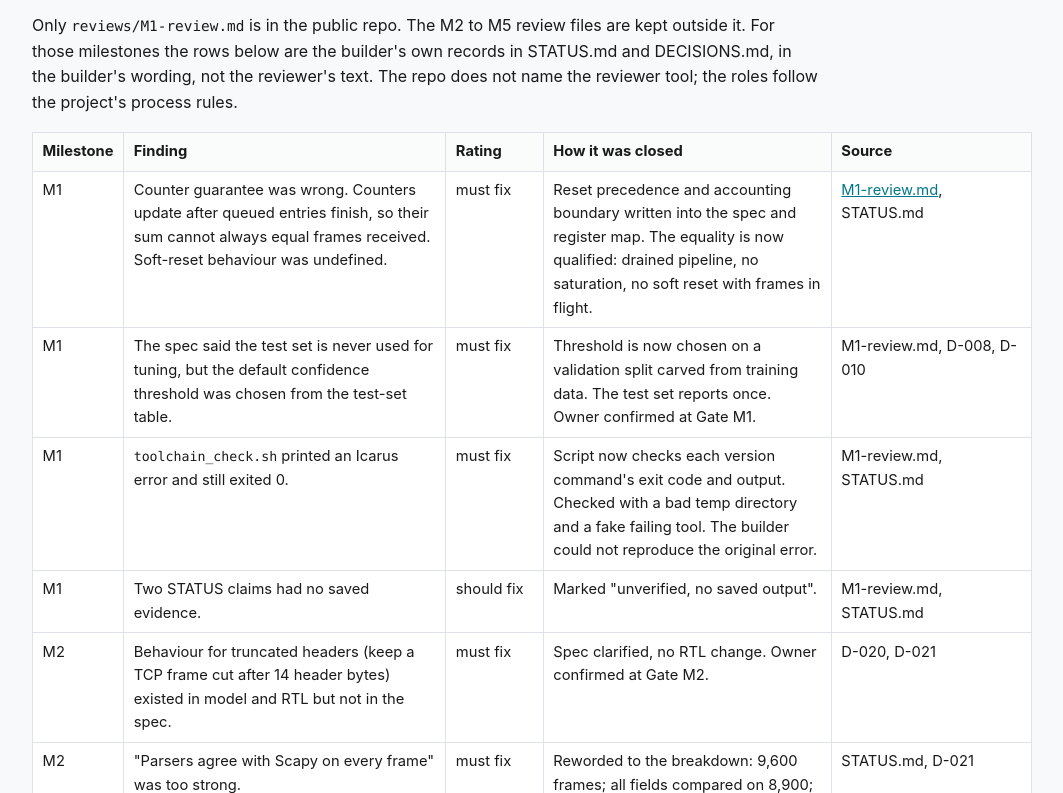
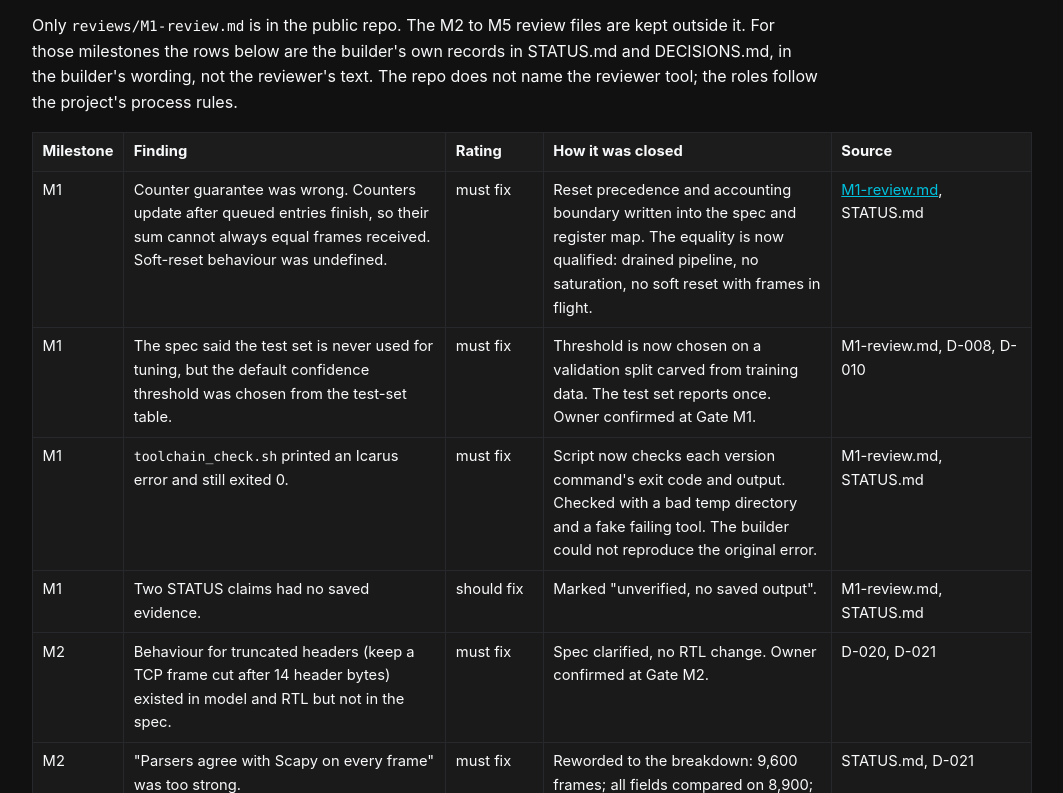
Before and after one commit to bavafa/neurogate, a plain HTML site: page site/index.html in a window 1280 px wide. Shown: the part 2367-3160 px from the top of the page, without its empty margins (108-1171 px from the left). Drawn offline with Linux system fonts and the light colour scheme.

Commit message:
Make the site dark-only and let wide tables scroll on small screens
The page followed each viewer's light/dark setting, so it looked different between browsers. It is now dark for everyone. The findings, timing and verification tables get a minimum width so they scroll sideways inside their box on phones instead of squeezing into tall rows.

Co-Authored-By: Claude Sonnet 5.5 <noreply@anthropic.com>

```diff
--- a/site/css/style.css
+++ b/site/css/style.css
@@ -1,26 +1,19 @@
-/* NeuroGate case study. Plain CSS, no build step. Light and dark follow the OS setting.
+/* NeuroGate case study. Plain CSS, no build step. Dark theme only.
    Palette: near-black, white and grey with a teal accent, sampled from the colours used on
    amd.com/en/solutions/ai.html (#000, #111112, #1a1a1b, #27282b, #00c2de, #2899ff, #9d9fa2, #636466).
    Palette only: no logo, name or font is used. */
+/* Dark only, so the page looks the same for every viewer. */
 :root {
-  --bg: #f8f9fa; --panel: #ffffff; --ink: #1a1a1b; --muted: #636466; --line: #dee2e6;
-  --accent: #00778a; --accent-ink: #ffffff; --focus: #b45309;
-  --sim: #0b6b3a; --sim-bg: #e3f4ea; --est: #8a4b00; --est-bg: #fdf0dc;
-  --c-normal: #1f6fc2; --c-scan: #b25e00; --c-flood: #9b2c6f;   /* class colours, also told apart by label */
-  --net: #e3f4f7; --core: #eceef0; --cross: #fff3d6;
+  color-scheme: dark;
+  --bg: #111112; --panel: #1a1a1b; --ink: #f8f9fa; --muted: #9d9fa2; --line: #27282b;
+  --accent: #00c2de; --accent-ink: #000000; --focus: #ffb454;
+  --sim: #7ee2a8; --sim-bg: #123524; --est: #ffc27a; --est-bg: #3a2810;
+  --c-normal: #2899ff; --c-scan: #f2a64b; --c-flood: #e58ac0;   /* class colours, also told apart by label */
+  --net: #0f2a30; --core: #222326; --cross: #3a3012;
   --mono: ui-monospace, "SF Mono", Menlo, Consolas, monospace;
   --sans: -apple-system, BlinkMacSystemFont, "Segoe UI", Roboto, Helvetica, Arial, sans-serif;
 }
-@media (prefers-color-scheme: dark) {
-  :root {
-    --bg: #111112; --panel: #1a1a1b; --ink: #f8f9fa; --muted: #9d9fa2; --line: #27282b;
-    --accent: #00c2de; --accent-ink: #000000; --focus: #ffb454;
-    --sim: #7ee2a8; --sim-bg: #123524; --est: #ffc27a; --est-bg: #3a2810;
-    --c-normal: #2899ff; --c-scan: #f2a64b; --c-flood: #e58ac0;
-    --net: #0f2a30; --core: #222326; --cross: #3a3012;
-  }
-}
-/* The menu bar and the opening block are always dark, in both themes. */
+/* Menu bar and opening block: pure black. */
 nav.top, header.hero {
   --bg: #000; --panel: #1a1a1b; --ink: #f8f9fa; --muted: #9d9fa2; --line: #27282b;
   --accent: #00c2de; --accent-ink: #000; --focus: #ffb454;
@@ -73,8 +66,7 @@ th, td { border: 1px solid var(--line); padding: .45rem .6rem; text-align: left;
 th { background: color-mix(in srgb, var(--panel) 85%, var(--line)); }
 td.num, th.num { text-align: right; font-variant-numeric: tabular-nums; }
 .tablewrap { overflow-x: auto; }
-.bad { color: #b3261e; font-weight: 700; }
-@media (prefers-color-scheme: dark) { .bad { color: #ff8a80; } }
+.bad { color: #ff8a80; font-weight: 700; }
 
 figure { margin: 1rem 0; }
 figure svg { width: 100%; height: auto; display: block; }
@@ -151,3 +143,4 @@ footer { padding: 30px 0 60px; color: var(--muted); font-size: .88rem; }
 .wave .span { stroke: var(--ink); stroke-width: 1.2; fill: none; } .wave .xfill { fill: color-mix(in srgb, var(--line) 80%, transparent); }
 .wave { min-width: 760px; }
 #archbox { overflow-x: auto; } #archbox svg { min-width: 760px; }
+#findings { min-width: 820px; } #timing { min-width: 620px; } #verify .tablewrap table { min-width: 640px; }
```
Also changed, not shown: 1 other file.
